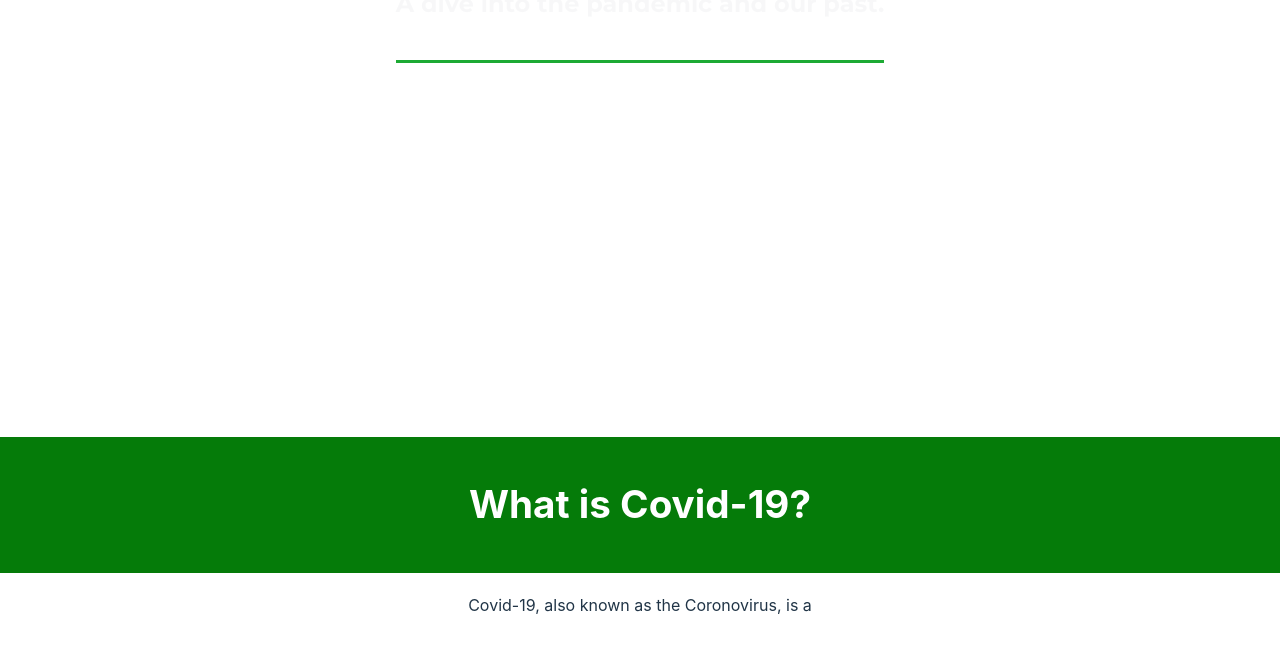
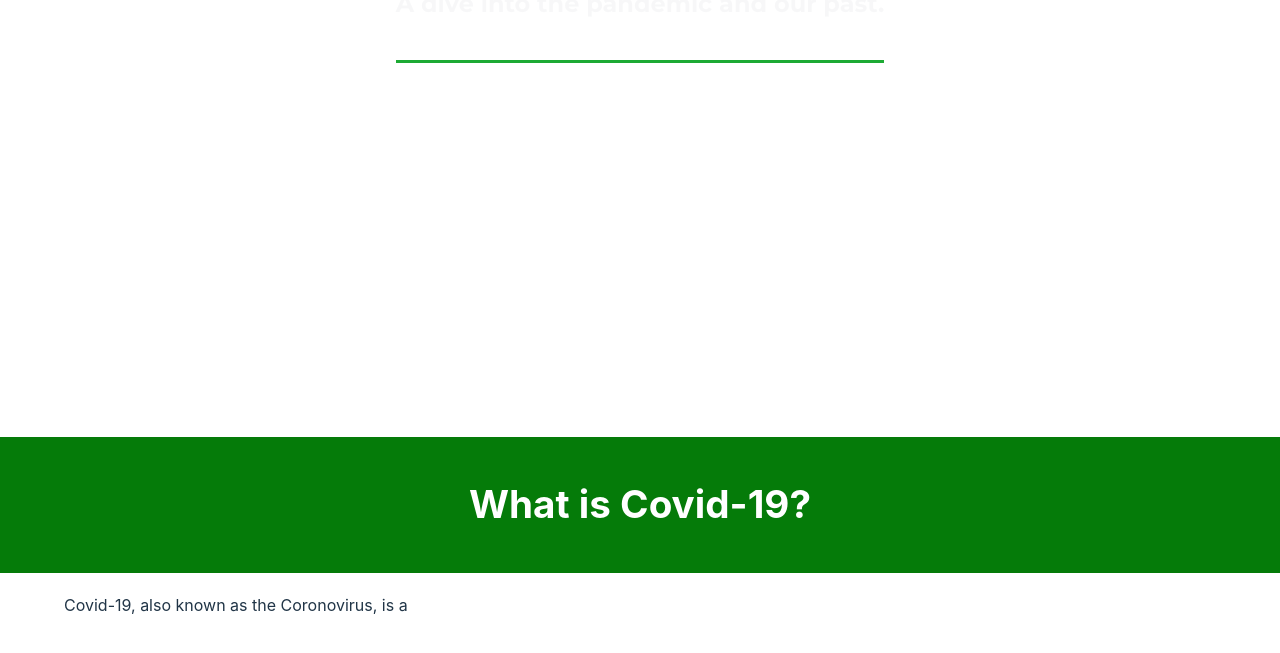
Before and after one commit to Arce-Mdina/covid-19, a React (Vite) app: page / in a window 1280 px wide. Shown: the part 395-1048 px from the top of the page. Built offline with nearby package versions, Linux system fonts and the light colour scheme.

Commit message:
Justify text

```diff
--- a/src/App.css
+++ b/src/App.css
@@ -13,6 +13,10 @@
   width: 40%;
   /* align-items: center; */
   display:flex;
+}
+
+.justify {
+  text-align: justify;
 }
 
 .desc {
--- a/src/sections/About.jsx
+++ b/src/sections/About.jsx
@@ -7,7 +7,7 @@ const About = () => {
       <div className="desc">
         <h2 style={{ fontSize: "2.3em" }}>What is Covid-19?</h2>
       </div>
-      <div>
+      <div className="justify">
         <p>Covid-19, also known as the Coronovirus, is a</p>
       </div>
     </>
```
